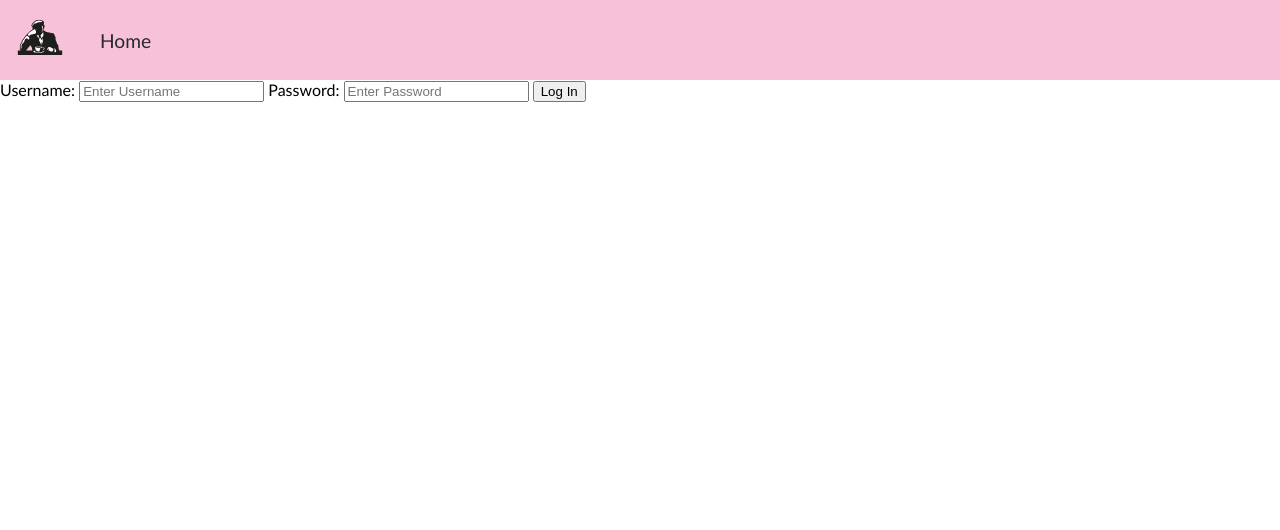
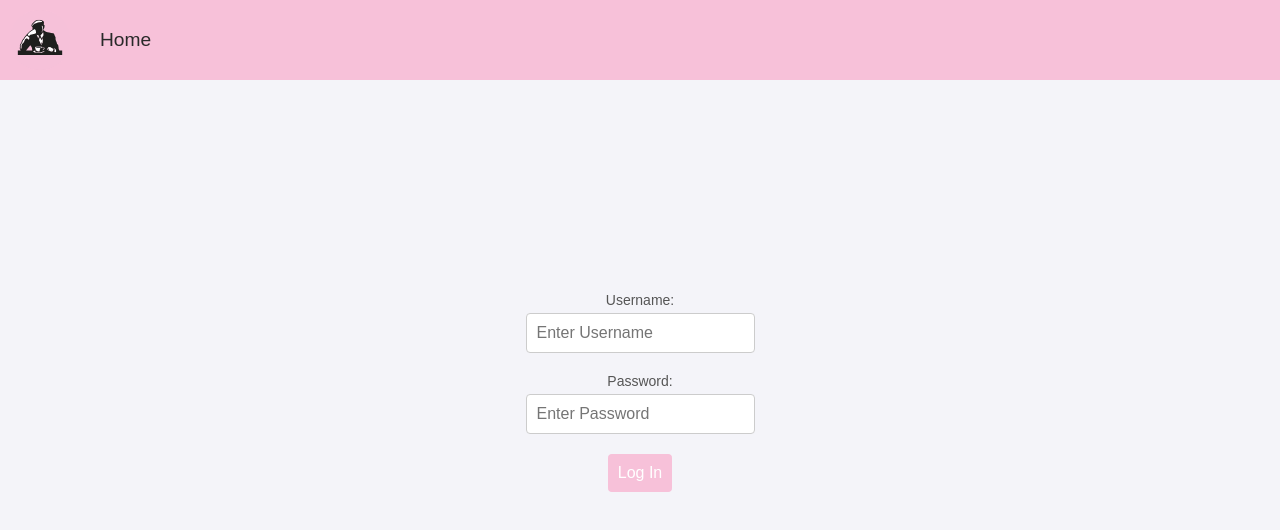
Before and after one commit to Gumxr/3SemProg, a plain HTML site: page public/login.html in a window 1280 px wide. Drawn offline with Linux system fonts and the light colour scheme.

Commit message:
login.html style changes

```diff
--- a/public/login.html
+++ b/public/login.html
@@ -8,6 +8,7 @@
   <meta name="viewport" content="width=device-width, initial-scale=1.0">
   <link rel="stylesheet" href="./styles/global.css">
   <link rel="stylesheet" href="./styles/search.css">
+  <link rel="stylesheet" href="./styles/login.css">
   <title>JOE and The Juice</title>
 </head>
 
--- a/public/styles/global.css
+++ b/public/styles/global.css
@@ -89,4 +89,4 @@ li a:hover {
 .center select:focus {
   border-color: #f09bc1;
   outline: none;
-}
+}*/
--- /dev/null
+++ b/public/styles/login.css
@@ -0,0 +1,76 @@
+body {
+    font-family: 'Arial', sans-serif;
+    background-color: #f4f4f9;
+    height: 100vh;
+    margin: 0;
+  }
+
+  .login-container {
+    background-color: #fff;
+    padding: 30px;
+    border-radius: 8px;
+    box-shadow: 0 4px 10px rgba(0, 0, 0, 0.1);
+    width: 100%;
+    max-width: 400px;
+    text-align: center;
+  }
+
+  h2 {
+    font-size: 24px;
+    color: #333;
+    margin-bottom: 20px;
+  }
+
+  #loginForm {
+    display: flex;
+    flex-direction: column;
+    justify-content: center;
+    align-items: center;
+    height: 80vh;
+  }
+
+  label {
+    font-size: 14px;
+    margin-bottom: 5px;
+    text-align: left;
+    color: #555;
+  }
+
+  input {
+    padding: 10px;
+    margin-bottom: 20px;
+    border-radius: 4px;
+    border: 1px solid #ccc;
+    font-size: 16px;
+  }
+
+  input:focus {
+    border-color: #f09bc1;
+    outline: none;
+  }
+
+  button {
+    padding: 10px;
+    border-radius: 4px;
+    border: none;
+    background-color: #f7c1d9;
+    color: #fff;
+    font-size: 16px;
+    cursor: pointer;
+    transition: background-color 0.3s ease;
+  }
+
+  button:hover {
+    background-color: #f088b7;
+  }
+
+  button:active {
+    transform: scale(0.98);
+  }
+
+  @media (max-width: 500px) {
+    .login-container {
+      width: 90%;
+      padding: 20px;
+    }
+  }
```
